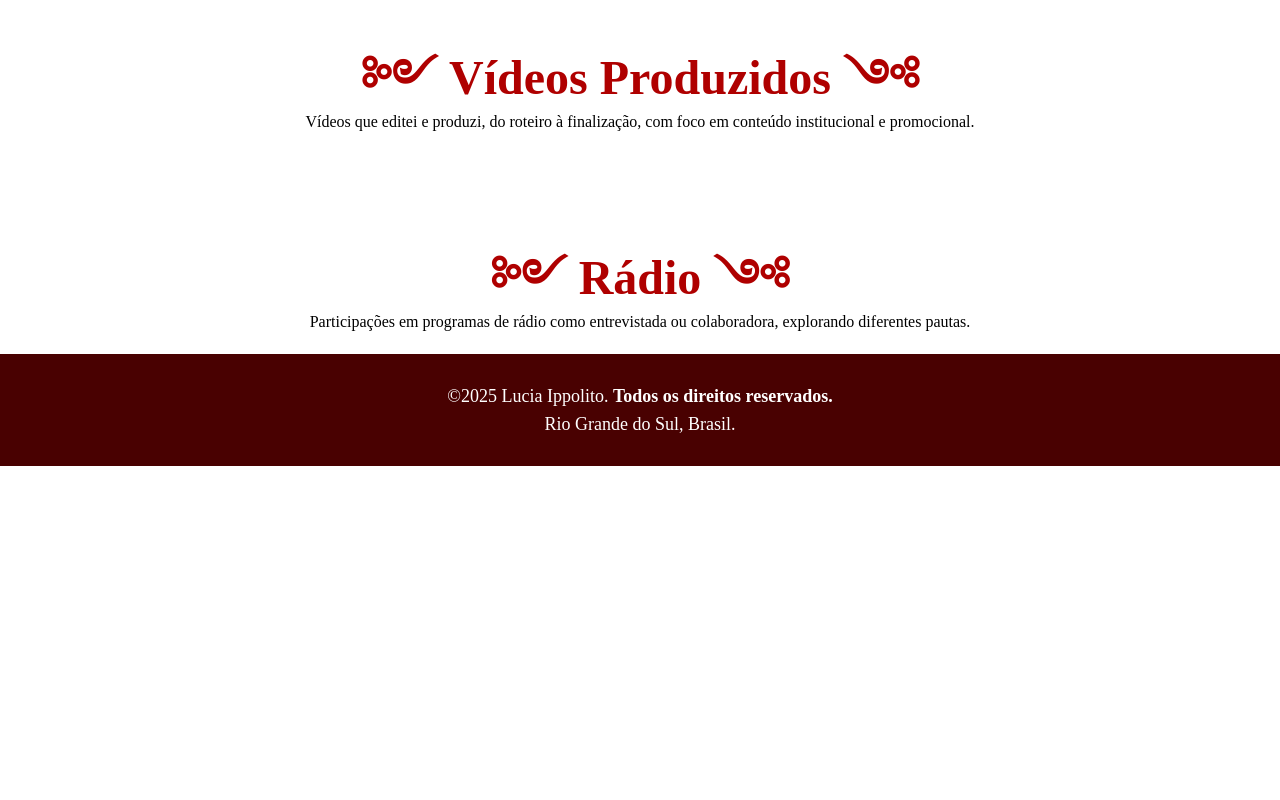
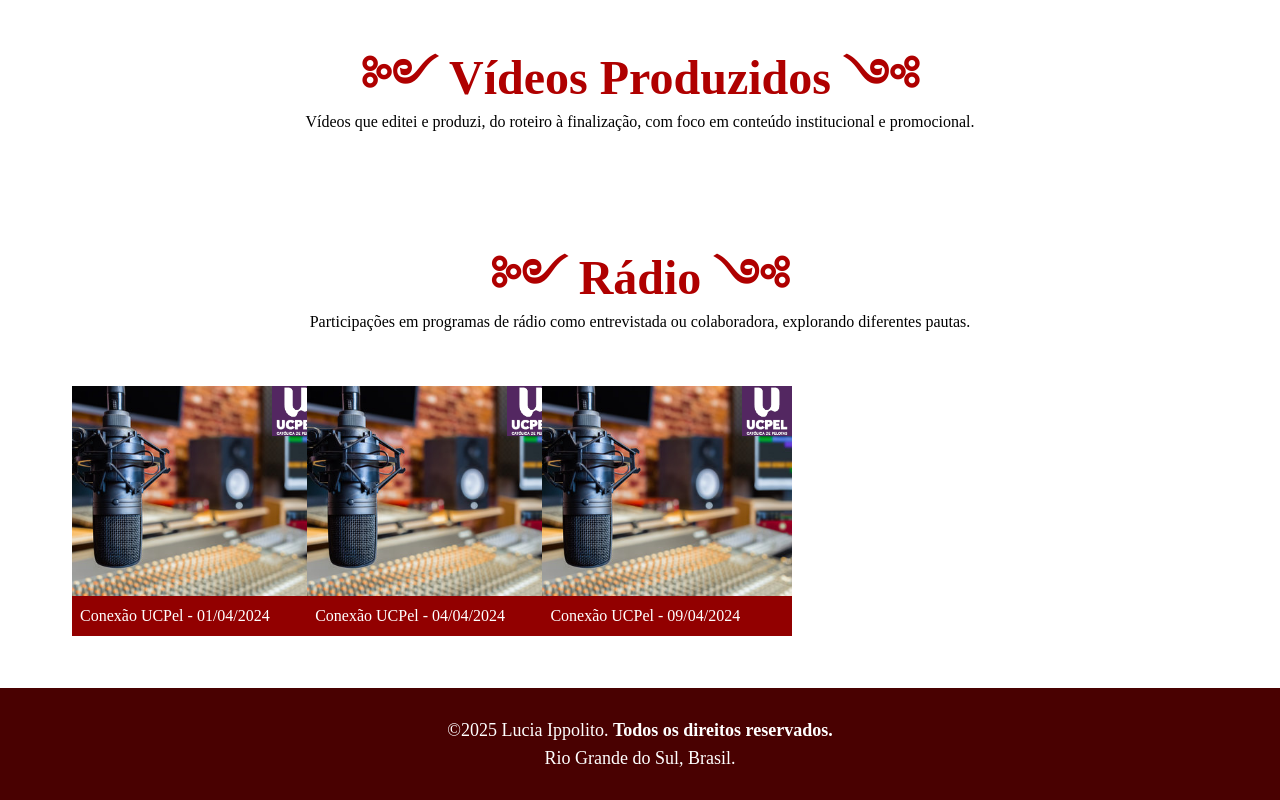
Before and after one commit to gabcasanova/luciaippolito, a React (Vite) app: page /#/ in a window 1280 px wide. Shown: the part 2809-3609 px from the top of the page. Before the commit the page ends 3275 px from the top, so only its background shows below. Built offline with nearby package versions, Linux system fonts and the light colour scheme; a web font is replaced by a local one.

Commit message:
Added radio

```diff
--- /dev/null
+++ b/src/components/hompage/Radio.tsx
@@ -0,0 +1,84 @@
+import 'animate.css';
+
+// Import radios from JSON
+import radios from "../../content/radio.json"
+
+// Identify the logos from different news portals
+import ucpelLogo from "../../assets/logos/ucpel.png"
+const logos: Record<string, string> = {
+  ucpel: ucpelLogo
+};
+
+import { useRef, useState } from "react";
+import { useTranslation } from 'react-i18next';
+
+const Radio = () => {
+  const { t } = useTranslation()
+
+  // Number of currently displayed radios &
+  // how many radios are in the JSON.
+  const [numberOfRadios, setNumberOfRadios] = useState(9)
+  const howManyRadios = radios.length
+
+  // More radios button action
+  const moreRadiosButtonRef = useRef<HTMLDivElement | null>(null)
+  const moreRadiosButtonAction = () => {
+    setNumberOfRadios(numberOfRadios + 5);
+
+    // Scroll to button smoothly
+    // Delay scroll to ensure new radios are rendered first
+    setTimeout(() => {
+      moreRadiosButtonRef.current?.scrollIntoView({
+        behavior: "smooth",
+        block: "start",
+      });
+    }, 100) // Adjust timing if needed
+  }
+
+  return (
+    <div className="m-10 grid grid-cols-5 gap-4"> {/* Create a grid of news radios */}
+
+      {/* Create individual news radios from JSON */}
+      {radios.slice(0, numberOfRadios).map((radio) => (
+        <a key={radio.id} href={radio.link} target="blank">
+          <div
+               className="flex flex-col m-3 w-[250px] h-[250px]
+                          hover:cursor-pointer hover:underline decoration-white
+                          hover:brightness-110 transition-all bg-cover bg-center
+                          hover: shadow-[rgba(0,0,0,0.5)] hover:shadow-2xl
+                          animate__animated animate__fadeIn animate__fast"
+               style={{backgroundImage: `url("${radio.img}")`}}>
+
+            {/* Set the logo from the respective news portal */}
+            <img className="ml-auto w-[50px]"
+                 src={radio.portal ? logos[radio.portal] : ucpelLogo}/>
+
+            <div className="grow"/> {/* Spacer between logo & article title*/}
+
+            {/* Article title*/}
+            <p className="p-2 text-white bg-lucia-brightred">
+              {radio.title}
+            </p>
+          </div>
+        </a>
+      ))}
+
+      {/* More Radios Button */}
+      { numberOfRadios < howManyRadios && (
+        <div className="flex flex-col m-3 w-[250px] h-[250px]
+                        items-center justify-center
+                        hover:cursor-pointer hover:underline decoration-white
+                        hover:brightness-110 transition-all bg-cover bg-center
+                        hover: shadow-[rgba(0,0,0,0.5)] hover:shadow-2xl
+                        bg-lucia-brightred hover:bg-lucia-red"
+            ref={ moreRadiosButtonRef }
+            onClick={ moreRadiosButtonAction }>
+          <p className="text-white text-2xl">{ t("homepage.radio.more") }</p>
+        </div>
+      )}
+
+    </div>
+  )
+}
+
+export default Radio
--- /dev/null
+++ b/src/content/radio.json
@@ -0,0 +1,23 @@
+[
+  {
+    "id": 0,
+    "portal": "ucpel",
+    "title": "Conexão UCPel - 01/04/2024",
+    "img": "/thumbs/radio/stock.jpg",
+    "link": "https://drive.google.com/file/d/1Z-p_vfdVkAn_gQNjD_uuc28pyAut5APl/view?usp=drive_link"
+  },
+  {
+    "id": 1,
+    "portal": "ucpel",
+    "title": "Conexão UCPel - 04/04/2024",
+    "img": "/thumbs/radio/stock.jpg",
+    "link": "https://drive.google.com/file/d/11Lb2rKCL6aM1swQ1GyMv0RX2OHPdX6iv/view?usp=drive_link"
+  },
+  {
+    "id": 1,
+    "portal": "ucpel",
+    "title": "Conexão UCPel - 09/04/2024",
+    "img": "/thumbs/radio/stock.jpg",
+    "link": "https://drive.google.com/file/d/1idnmqwbUE09sVgjuIX1IsyvQ1lIbCC1M/view?usp=drive_link"
+  }
+]
--- a/src/pages/Homepage.tsx
+++ b/src/pages/Homepage.tsx
@@ -6,6 +6,7 @@ import Page from "../components/layout/Page"
 import Articles from "../components/hompage/Articles"
 import Promos from "../components/hompage/Promos";
 import Reports from "../components/hompage/Reports";
+import Radio from "../components/hompage/Radio";
 
 const Homepage = () => {
   const { t } = useTranslation()
@@ -79,6 +80,7 @@ const Homepage = () => {
       <div className="m-5 mt-30">
         <h1 className="font-bold text-center text-5xl text-lucia-brighterred " >{ t("homepage.radio.title") }</h1>
         <p className="mt-2 text-center">{ t("homepage.radio.desc") }</p>
+        <Radio />
       </div>
     </Page>
   )
```
Also changed, not shown: public/thumbs/radio/stock.jpg (added).
